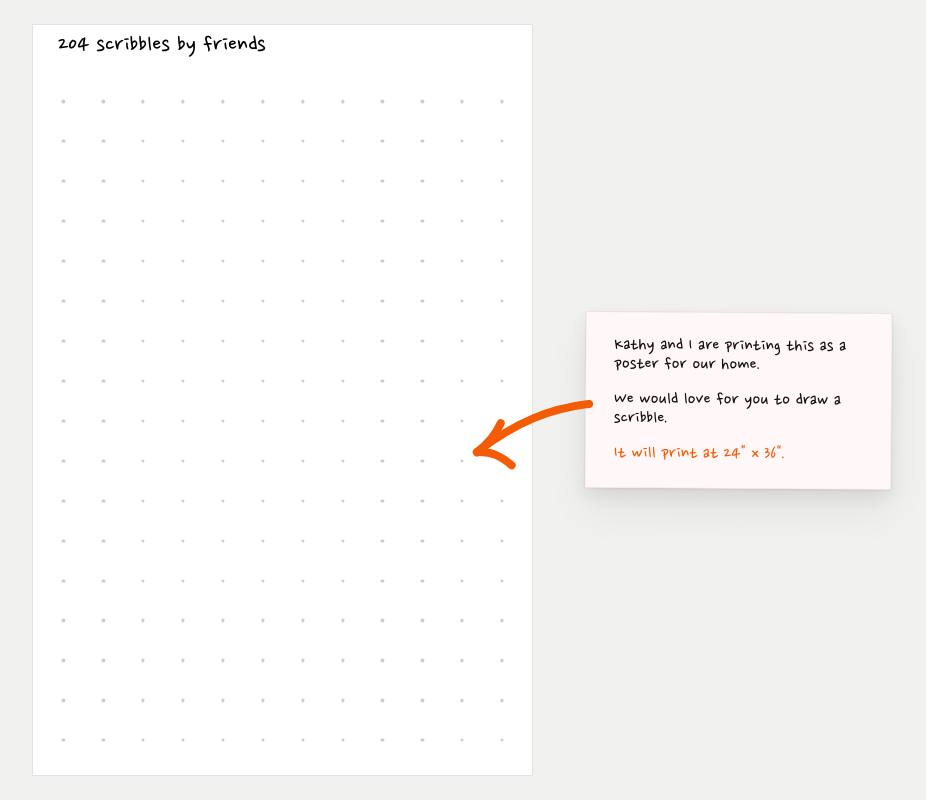
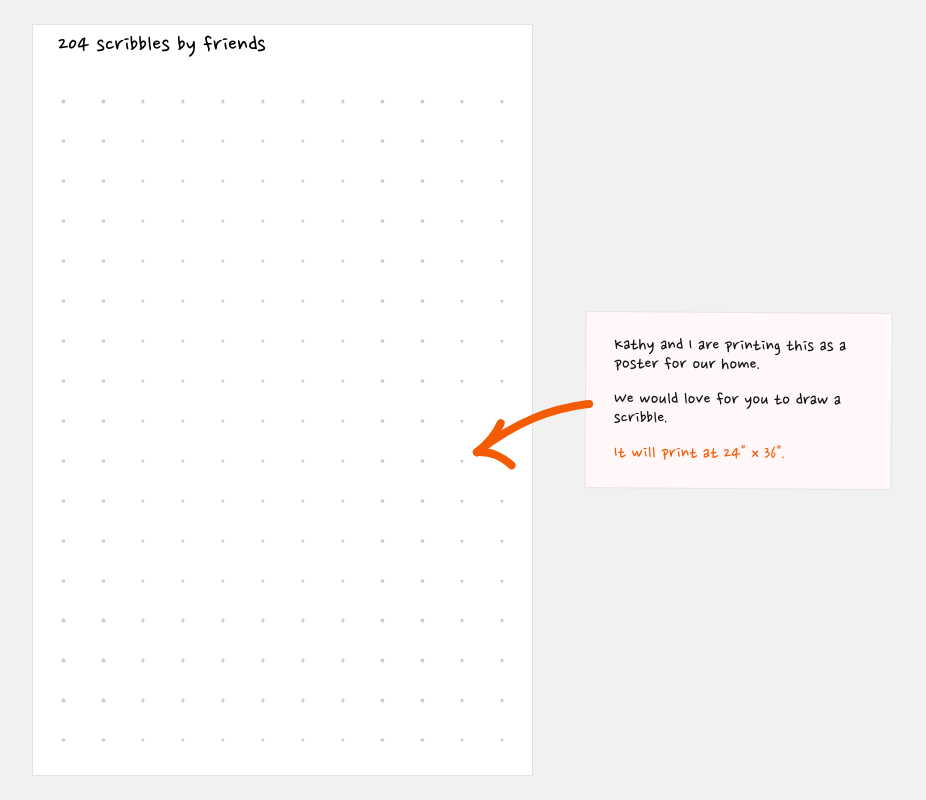
Before and after one commit to JohnPhamous/scribbles-poster, a Next.js app: page / in a window 1280 px wide. Shown: the whole page, without its empty margins (178-1104 px from the left). Built offline with nearby package versions, Linux system fonts and the light colour scheme.

Commit message:
Remove invite note shadow

```diff
--- a/src/app/globals.css
+++ b/src/app/globals.css
@@ -113,10 +113,6 @@ button {
   background: #fff7f8;
   border: 1px solid rgba(0, 0, 0, 0.08);
   border-radius: 2px;
-  box-shadow:
-    0 1px 2px rgba(0, 0, 0, 0.05),
-    0 8px 18px rgba(0, 0, 0, 0.07),
-    0 22px 44px rgba(0, 0, 0, 0.06);
   color: #111;
   flex: 0 0 clamp(250px, 24vw, 360px);
   font-family: var(--font-title), Arial, Helvetica, sans-serif;
```
